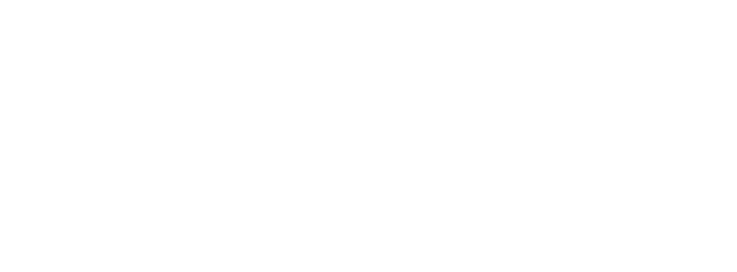
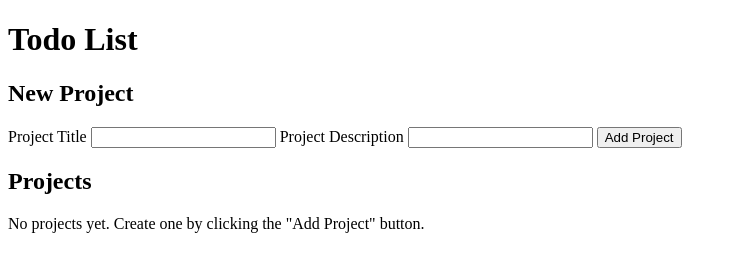
Before and after one commit to youyoumu/todo-list, a website built with webpack: page src/index.html in a window 1280 px wide. Shown: the whole page, without its empty margins (0-737 px from the left). Built offline with nearby package versions, Linux system fonts and the light colour scheme.

Commit message:
Create new project form

```diff
--- a/src/index.html
+++ b/src/index.html
@@ -8,7 +8,24 @@
 </head>
 
 <body>
-
+    <h1>Todo List</h1>
+    <div id="app">
+        <div id="sidebar">
+            <h2>New Project</h2>
+            <form id="new-project-form">
+                <label for="project-title">Project Title</label>
+                <input type="text" id="project-title"></label>
+                <label for="project-description">Project Description</label>
+                <input type="text" id="project-description"></label>
+                <button type="submit">Add Project</button>
+            </form>
+            <h2>Projects</h2>
+            <div id="projects">
+                <p>No projects yet. Create one by clicking the "Add Project" button.</p>
+            </div>
+        </div>
+        <div id="todos"></div>
+    </div>
 </body>
 
 </html>
```
